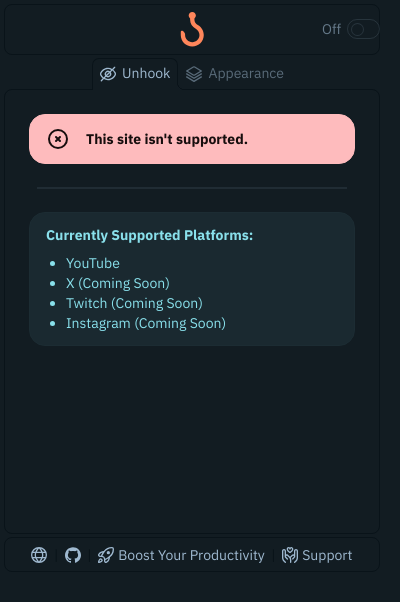
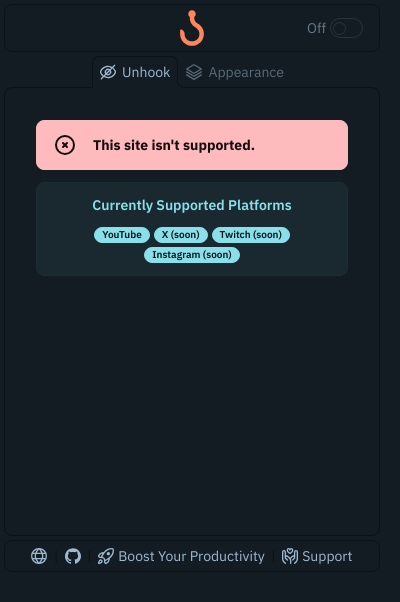
Before and after one commit to ByteBout/productive-web, a browser extension: page src/popup/popup.html in a window 400 px wide. Drawn offline with Linux system fonts and the light colour scheme.

Commit message:
style: popup UI improvements

```diff
--- a/src/popup/popup.html
+++ b/src/popup/popup.html
@@ -6,11 +6,12 @@
     <link rel="stylesheet" href="../styles/output.css" />
     <title>ProductiveWeb</title>
   </head>
-  <body class="font-ibm flex h-[36rem] w-96 flex-col p-1">
+  <body class="font-ibm flex h-[36rem] w-96 flex-col gap-1 p-1">
     <!-- Header -->
-    <div class="border-base-300 flex h-[3.2rem] w-full flex-row items-center justify-center rounded-lg border py-0.5">
+    <div class="border-base-300 grid h-[3rem] w-full grid-cols-3 items-center rounded-lg border">
+      <div></div>
       <!-- icon -->
-      <div id="header-icon" class="flex h-full items-center justify-center rounded-full bg-none">
+      <div id="header-icon" class="flex h-full items-center justify-center justify-self-center rounded-full bg-none">
         <svg xmlns="http://www.w3.org/2000/svg" viewBox="0 0 810 809.999993" class="h-full">
           <defs>
             <clipPath>
@@ -28,16 +29,16 @@
       </div>
 
       <!-- Setting on/off button -->
-      <div class="absolute top-[1.2rem] right-5 flex flex-row items-center justify-center gap-1">
-        <label id="setting-toggle" class="label text-sm">
-          <span>Off</span>
+      <label
+        id="setting-toggle"
+        class="label mr-4 flex h-full items-center justify-center gap-1 justify-self-end text-sm">
+        <div class="select-none">Off</div>
         <input type="checkbox" class="toggle toggle-sm toggle-primary" disabled />
       </label>
     </div>
-    </div>
+
     <!-- Tabs -->
-    <div class="mt-[0.2rem] mb-[0.2rem] flex h-[30.2rem] w-full rounded-lg">
-      <div class="tabs tabs-lift tabs-sm flex w-full justify-center">
+    <div class="tabs tabs-lift tabs-sm flex h-[30rem] w-full justify-center rounded-lg">
       <!-- Unhook -->
       <label class="tab">
         <input type="radio" name="my_tabs_4" checked="checked" />
@@ -47,8 +48,9 @@
         </svg>
         Unhook
       </label>
-        <div id="unhook-content" class="tab-content bg-base-100 border-base-300 rounded-lg p-6">
-          <div role="alert" class="alert alert-error">
+      <div class="tab-content bg-base-100 border-base-300 overflow-hidden rounded-lg">
+        <div id="unhook-content" class="h-full w-full overflow-auto px-4 py-6 [scrollbar-gutter:stable_both-edges]">
+          <div role="alert" class="alert alert-error mt-2 rounded-lg">
             <svg
               xmlns="http://www.w3.org/2000/svg"
               class="h-6 w-6 shrink-0 stroke-current"
@@ -63,16 +65,15 @@
             <span class="font-bold"> This site isn't supported. </span> <br />
           </div>
 
-          <div class="divider px-2"></div>
-
-          <div role="alert" class="alert alert-info alert-soft flex flex-col items-start">
-            <span class="font-bold">Currently Supported Platforms:</span>
-            <ul class="-mt-2 list-disc pl-5">
-              <li>YouTube</li>
-              <li>X (Coming Soon)</li>
-              <li>Twitch (Coming Soon)</li>
-              <li>Instagram (Coming Soon)</li>
-            </ul>
+          <div role="alert" class="alert alert-info alert-soft mt-3 flex flex-col rounded-lg">
+            <span class="font-semibold">Currently Supported Platforms</span>
+            <div class="-mt-1 flex flex-row flex-wrap justify-center gap-1">
+              <div class="badge badge-info badge-xs font-semibold">YouTube</div>
+              <div class="badge badge-info badge-xs font-semibold">X (soon)</div>
+              <div class="badge badge-info badge-xs font-semibold">Twitch (soon)</div>
+              <div class="badge badge-info badge-xs font-semibold">Instagram (soon)</div>
+            </div>
+          </div>
         </div>
       </div>
 
@@ -89,13 +90,16 @@
         </svg>
         Appearance
       </label>
-        <div id="appearance-content" class="tab-content bg-base-100 border-base-300 rounded-lg p-6"></div>
+      <div class="tab-content bg-base-100 border-base-300 overflow-hidden rounded-lg">
+        <div
+          id="appearance-content"
+          class="h-full w-full overflow-auto px-4 py-6 [scrollbar-gutter:stable_both-edges]"></div>
       </div>
     </div>
 
     <!-- Footer -->
     <div
-      class="border-base-300 flex h-[2.2rem] w-full flex-row items-center justify-evenly rounded-lg border px-5 text-sm">
+      class="border-base-300 flex h-[2rem] w-full flex-row items-center justify-evenly rounded-lg border px-5 text-sm">
       <a href="https://productiveweb.co" target="_blank" class="flex h-full items-center">
         <svg xmlns="http://www.w3.org/2000/svg" viewBox="0 0 24 24" class="fill-base-content size-4">
           <path
```
Also changed, not shown: src/styles/output.css. Lines whose indentation alone changed are shown as unchanged.
